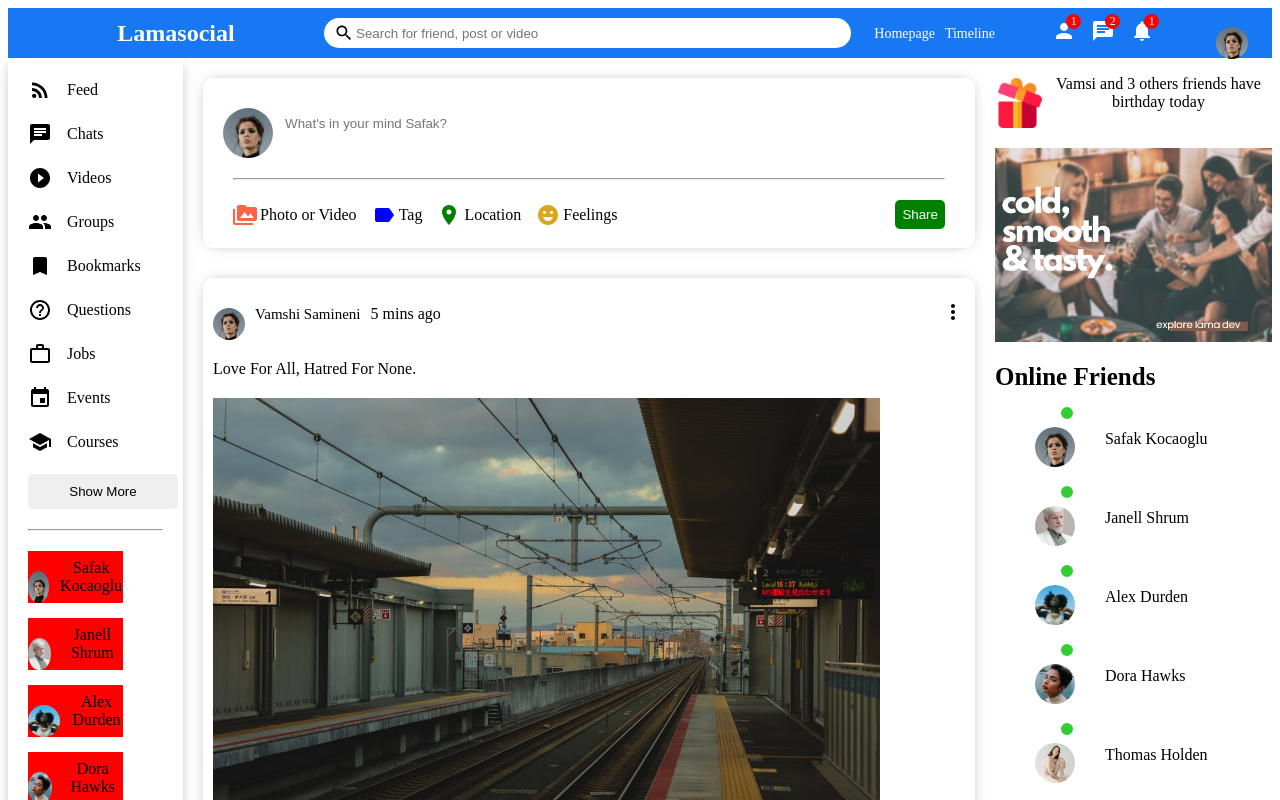
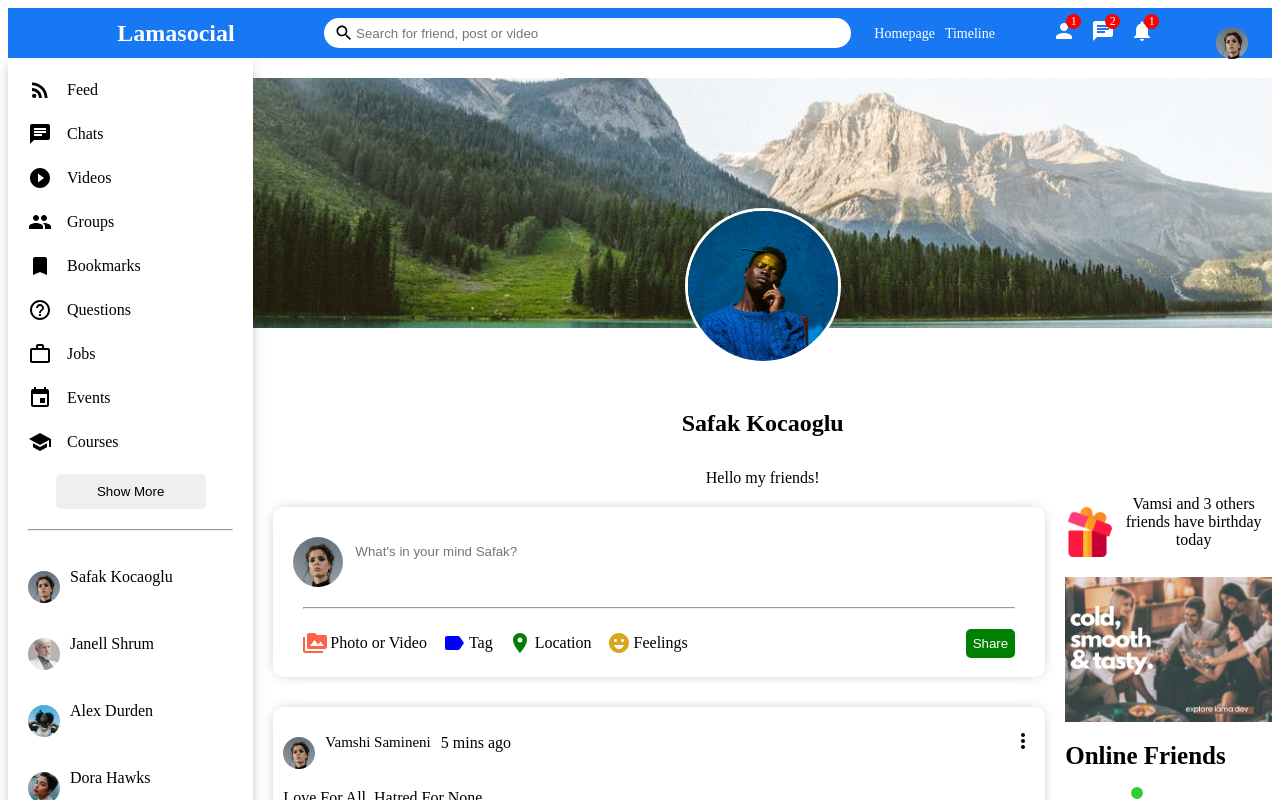
Before and after one commit to vamshisamineni123/social-app, a React (Create React App) app: page / in a window 1280 px wide. Shown: the top 800 px of the page. Built offline with nearby package versions, Linux system fonts and the light colour scheme.

Commit message:
second for the day

```diff
--- a/src/App.js
+++ b/src/App.js
@@ -2,10 +2,11 @@
 import './App.css';
 import SideBar from './components/SideBar/SideBar';
 import Home from './pages/Home';
+import Profile from './pages/Profile/Profile';
 function App() {
   return (
     <div className="App">
-     <Home/>
+     <Profile/>
     </div>
   );
 }
--- a/src/components/closeFriends/CloseFriends.css
+++ b/src/components/closeFriends/CloseFriends.css
@@ -7,7 +7,6 @@
     align-items: center;
     position: relative;
     left:-40px;
-    background-color: red;
   }
 
   .sidebarFriendImg {
--- /dev/null
+++ b/src/pages/Profile/Profile.css
@@ -0,0 +1,49 @@
+.profile{
+    display: flex;
+}
+.ProfileRigth{
+    flex:75%;
+}
+.profileCover{
+    height: 320px;
+    position:relative;
+}
+.profileCoverImg{
+    width: 100%;
+    height: 250px;
+    object-fit: cover;
+}
+.profileUserImg{
+    width: 150px;
+    height: 150px;
+    border-radius: 50%;
+    object-fit: cover;
+    position: absolute;
+    left: 0;
+    right: 0;
+    margin: auto;
+    top: 150px;
+    border: 3px solid white;
+}
+.profileUserImg{
+    width: 150px;
+    height: 150px;
+    border-radius: 50%;
+    object-fit: cover;
+    position: absolute;
+    left: 0;
+    right: 0;
+    margin: auto;
+    top: 150px;
+    border: 3px solid white;
+}
+.profileInfoName{
+    font-size: 24px;
+}
+
+.profileInfoDesc{
+    font-weight: 300;
+}
+.profileRightBottom{
+    display: flex;
+}
--- /dev/null
+++ b/src/pages/Profile/Profile.jsx
@@ -0,0 +1,40 @@
+import "./Profile.css";
+import Topbar from "../../components/TopBar/TopBar";
+import Sidebar from "../../components/SideBar/SideBar";
+import Feed from "../../components/Feed/Feed";
+import Rightbar from "../../components/RightBar/RightBar";
+
+export default function Profile() {
+    return (
+        <>
+            <Topbar />
+            <div className="profile">
+                <Sidebar />
+                <div className="profileRight">
+                    <div className="profileRightTop">
+                        <div className="profileCover">
+                            <img
+                                className="profileCoverImg"
+                                src="assets/post/3.jpeg"
+                                alt=""
+                            />
+                            <img
+                                className="profileUserImg"
+                                src="assets/person/7.jpeg"
+                                alt=""
+                            />
+                        </div>
+                        <div className="profileInfo">
+                            <h4 className="profileInfoName">Safak Kocaoglu</h4>
+                            <span className="profileInfoDesc">Hello my friends!</span>
+                        </div>
+                    </div>
+                    <div className="profileRightBottom">
+                        <Feed />
+                        <Rightbar profile />
+                    </div>
+                </div>
+            </div>
+        </>
+    );
+}
```
